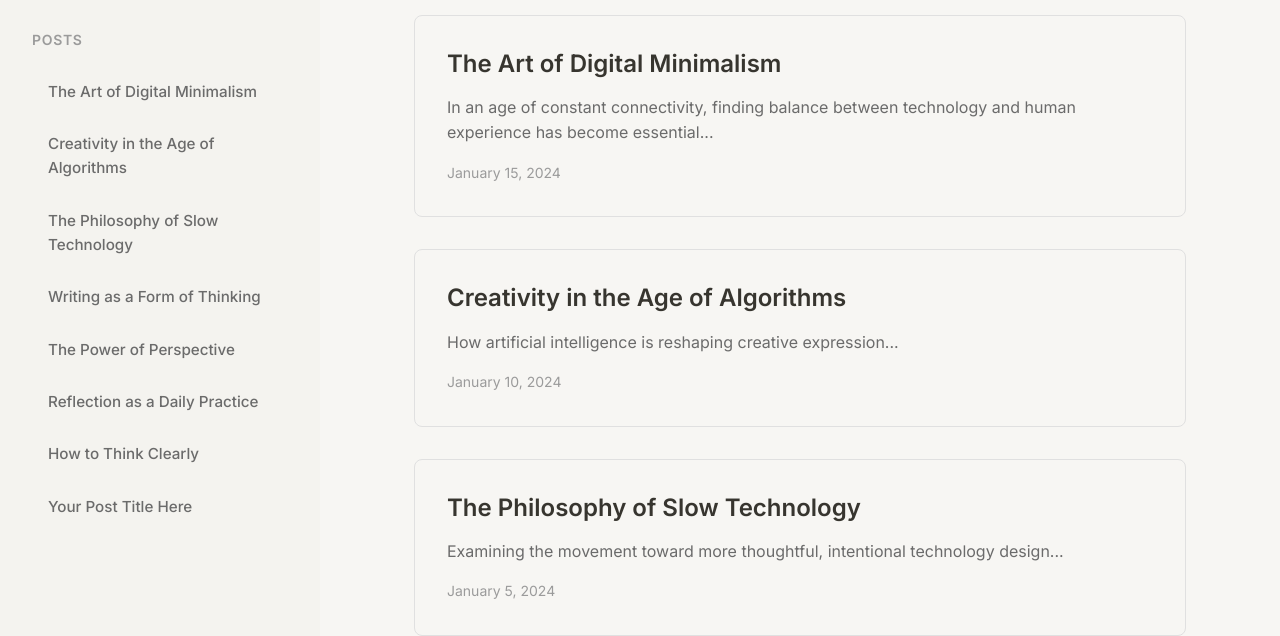
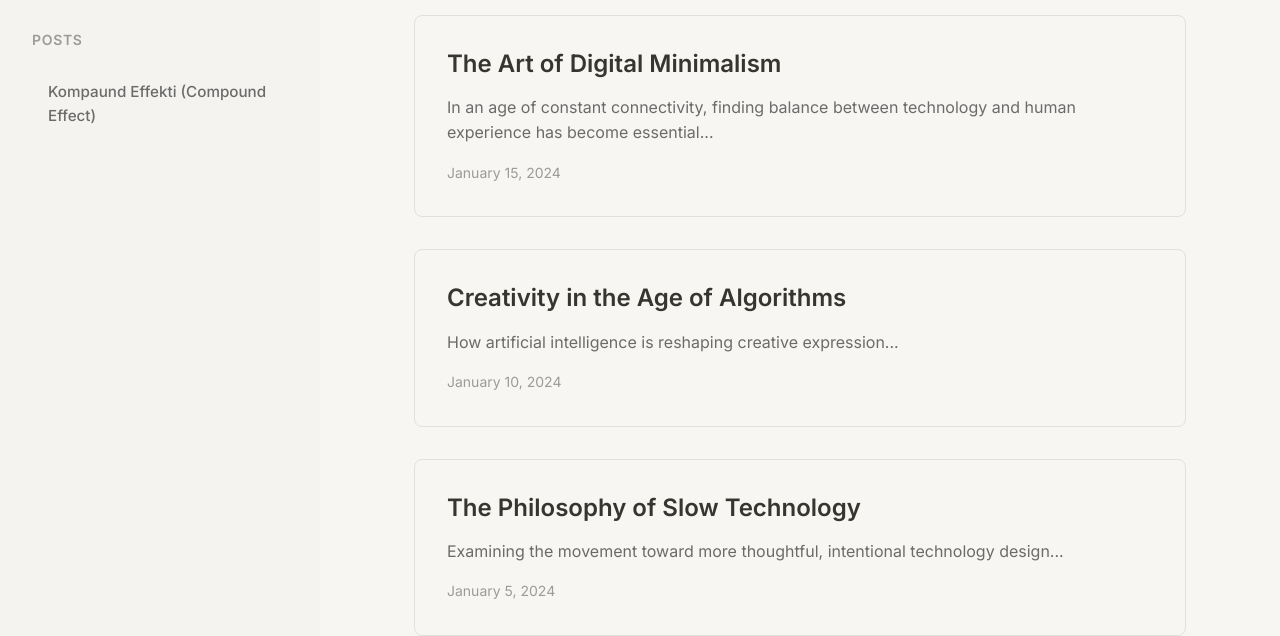
Before and after one commit to CloudVisioner/my-blog, a plain HTML site: page index.html in a window 1280 px wide. Shown: the part 164-800 px from the top of the page. Drawn offline with Linux system fonts and the light colour scheme.

Commit message:
Update index.html

```diff
--- a/index.html
+++ b/index.html
@@ -59,14 +59,7 @@
             <nav class="sidebar-nav">
                 <h3 class="nav-title">Posts</h3>
                 <ul class="nav-list" id="categoryList">
-  <li><a href="#" class="nav-link" data-title="The Art of Digital Minimalism">The Art of Digital Minimalism</a></li>
-  <li><a href="#" class="nav-link" data-title="Creativity in the Age of Algorithms">Creativity in the Age of Algorithms</a></li>
-  <li><a href="#" class="nav-link" data-title="The Philosophy of Slow Technology">The Philosophy of Slow Technology</a></li>
-  <li><a href="#" class="nav-link" data-title="Writing as a Form of Thinking">Writing as a Form of Thinking</a></li>
-  <li><a href="#" class="nav-link" data-title="The Power of Perspective">The Power of Perspective</a></li>
-  <li><a href="#" class="nav-link" data-title="Reflection as a Daily Practice">Reflection as a Daily Practice</a></li>
-  <li><a href="#" class="nav-link" data-title="How to Think Clearly">How to Think Clearly</a></li>
-  <li><a href="#" class="nav-link" data-title="Your Post Title Here">Your Post Title Here</a></li>
+  <li><a href="#" class="nav-link" data-title="Kompaund Effekti">Kompaund Effekti (Compound Effect)</a></li>
 </ul>
 
 
```
